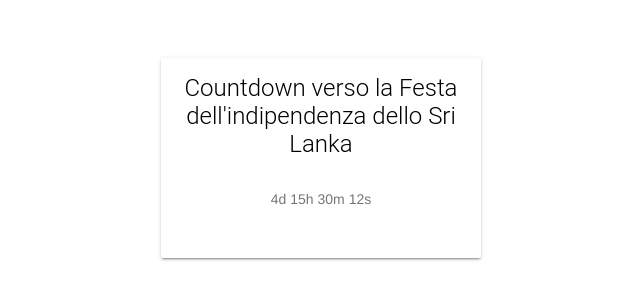
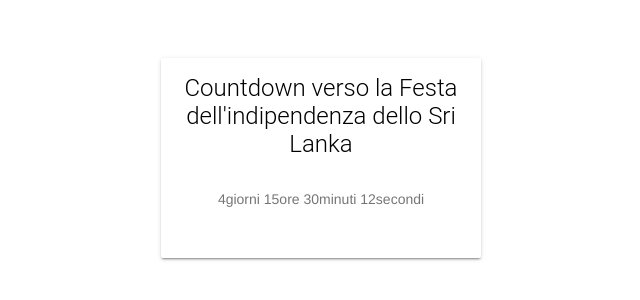
Before and after one commit to cocio10/violetti, a plain HTML site: page index.html in a window 1280 px wide. Shown: the part 242-542 px from the top of the page, 319-959 px from the left. Drawn offline with nearby package versions, Linux system fonts and the light colour scheme.

Commit message:
Update index.html

```diff
--- a/index.html
+++ b/index.html
@@ -5,7 +5,7 @@
   <meta name="viewport" content="width=device-width, initial-scale=1.0">
   <meta property="og:title" content="Countdown verso la Festa dell'indipendenza dello Sri Lanka">
   <meta property="og:description" content="Viva lo Sri Lanka! Il 4 febbraio 2024 ci balliamo tutta la fresca!">
-  <meta property="og:image" content="immagine.png">
+  <meta property="og:image" content="https://raw.githubusercontent.com/cocio10/violetti/main/immagine.png">
   <meta property="og:image:width" content="413">
   <meta property="og:image:height" content="364">
   <link rel="stylesheet" href="https://fonts.googleapis.com/icon?family=Material+Icons">
@@ -18,10 +18,12 @@
       align-items: center;
       height: 100vh;
       margin: 0;
+      color: red;
     }
     .mdl-card {
       width: 320px;
       text-align: center;
+      color: white;
     }
   </style>
   <title>Countdown verso la Festa dell'indipendenza dello Sri Lanka</title>
@@ -53,7 +55,7 @@
       var seconds = Math.floor((distance % (1000 * 60)) / 1000);
 
       // Display the result in the element with id="countdown"
-      document.getElementById("countdown").innerHTML = days + "d " + hours + "h " + minutes + "m " + seconds + "s ";
+      document.getElementById("countdown").innerHTML = days + "giorni " + hours + "ore " + minutes + "minuti " + seconds + "secondi ";
 
       // If the countdown is over, show a message
       if (distance < 0) {
```
